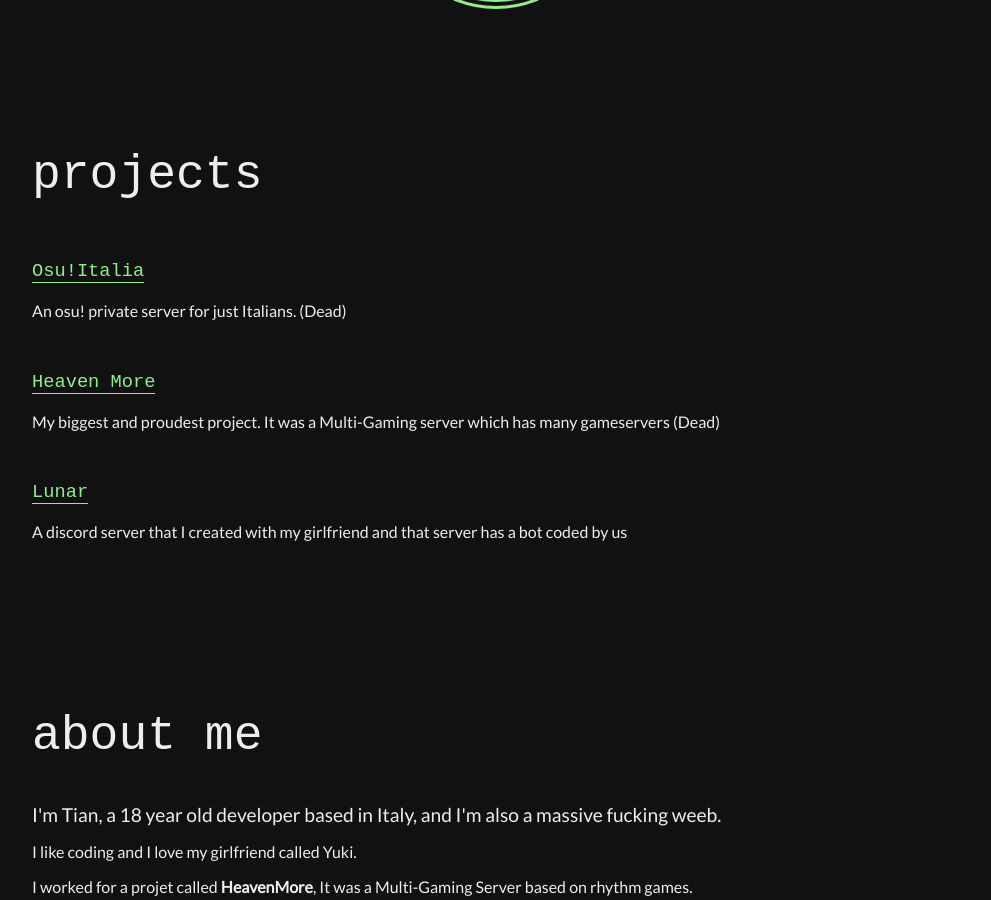
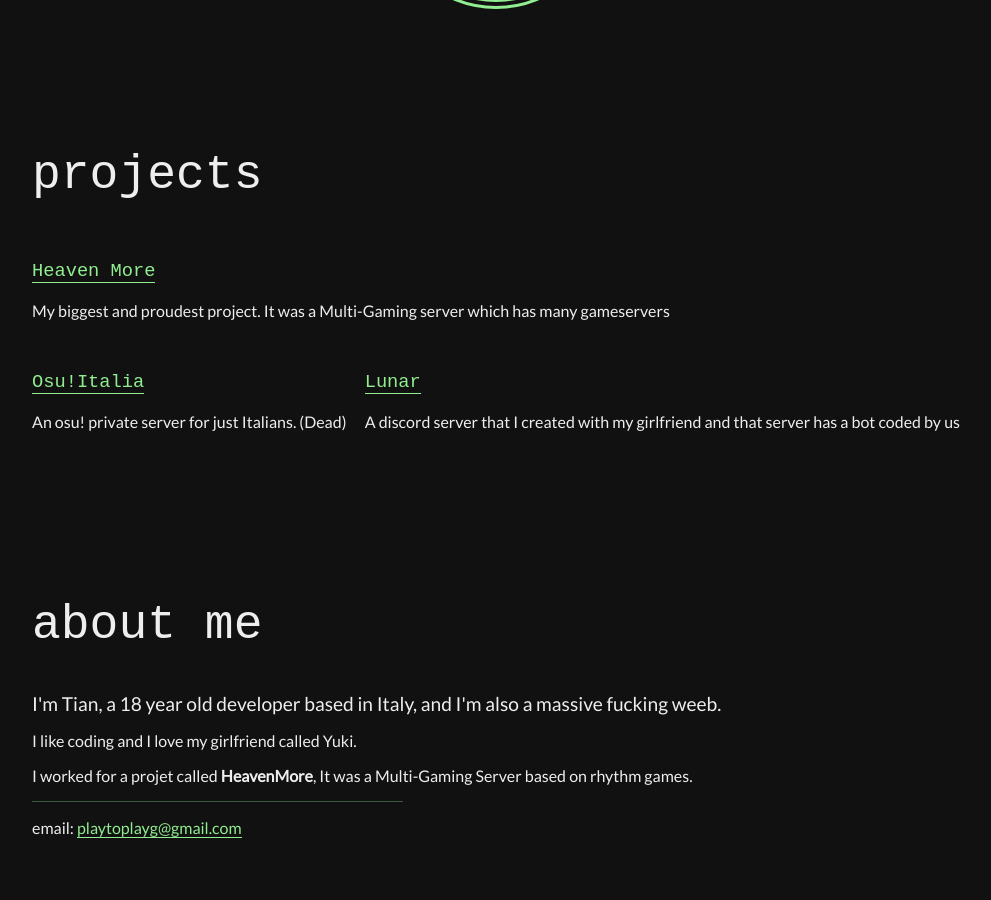
Before and after one commit to Tian-MC/tian-mc.github.io, a Jekyll site: the page built from index.markdown, in a window 1280 px wide and 900 px high, scrolled down 924 px. Shown: the whole window, without its empty margins (144-1135 px from the left). Built offline with Jekyll 4.4.1, drawn with Linux system fonts in a browser that asks for light colours; some web fonts are replaced.

Commit message:
Update index.markdown

```diff
--- a/index.markdown
+++ b/index.markdown
@@ -22,12 +22,12 @@ layout: home
 	<main>
 		<ul class="list full-width">
 			<li>
+				<h3><a href="https://heavenmore.xyz/">Heaven More</a></h3>
+				<p>My biggest and proudest project. It was a Multi-Gaming server which has many gameservers</p>
+			</li>
+			<li>
 				<h3><a href="/">Osu!Italia</a></h3>
 				<p>An osu! private server for just Italians. (Dead)</p>
-			</li>
-			<li>
-				<h3><a href="/">Heaven More</a></h3>
-				<p>My biggest and proudest project. It was a Multi-Gaming server which has many gameservers (Dead)</p>
 			</li>
 			<li>
 				<h3><a href="{{ site.lunar-link }}">Lunar</a></h3>
```
